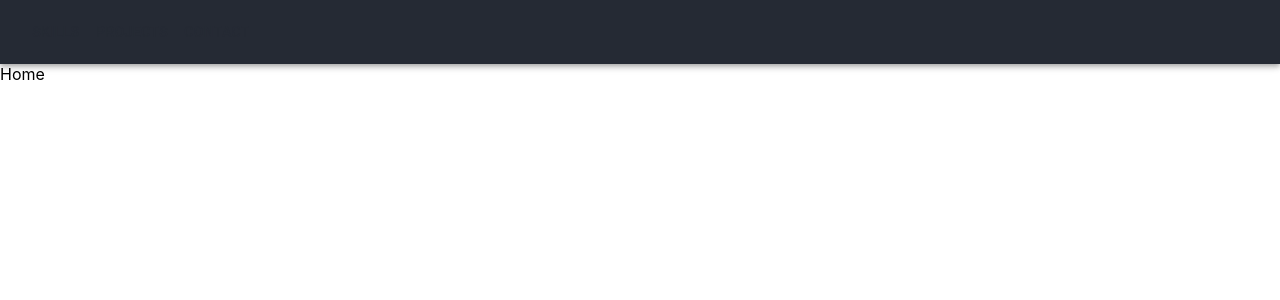
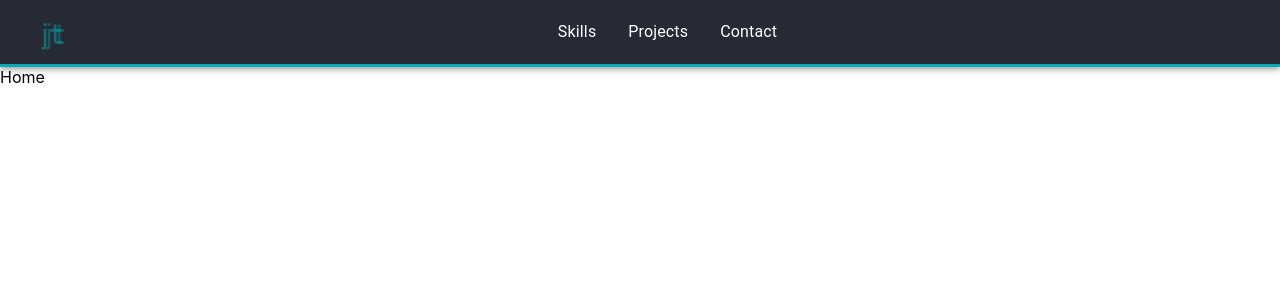
Before and after one commit to joycethh/portflio, a React (Create React App) app: page / in a window 1280 px wide. Shown: the top 300 px of the page. Built offline with nearby package versions, Linux system fonts and the light colour scheme.

Commit message:
complete web nav section

```diff
--- a/src/navbar/Navbar.js
+++ b/src/navbar/Navbar.js
@@ -1,28 +1,63 @@
 import React from "react";
 import { Link as LinkS } from "react-scroll";
 import {
+  styled,
   AppBar,
   Toolbar,
-  Button,
-  useTheme,
-  useMediaQuery,
-  IconButton,
-  Typography,
-  styled,
+  Box,
+  Drawer,
+  List,
+  ListItem,
+  ListItemText,
+  MenuItem,
 } from "@mui/material";
+import MenuIcon from "@mui/icons-material/Menu";
 
+import logo from "../images/jt.svg";
 const navItems = ["Skills", "Projects", "Contact"];
+
+const StyledAppBar = styled(AppBar)({
+  borderBottom: "3px solid #00ADB5",
+});
 
 const Navbar = () => {
   return (
     <div>
-      <AppBar position="sticky">
+      <StyledAppBar position="sticky">
         <Toolbar>
           {/* fix: logo to home */}
-
+          <LinkS
+            activeClass="active"
+            to="home"
+            spy={true}
+            smooth={true}
+            offset={-70}
+            duration={500}
+          >
+            <img
+              src={logo}
+              alt="Joyce Tang"
+              style={{ width: "55px", height: "55px" }}
+            />
+          </LinkS>
+          {/* mobile */}
+          <Box
+            sx={{
+              flexGrow: 1,
+              display: { xs: "flex", md: "none", justifyContent: "center" },
+            }}
+          ></Box>
+          {/* not mobile */}
+          <Box
+            sx={{
+              flexGrow: 1,
+              display: { xs: "none", md: "flex", justifyContent: "center" },
+            }}
+          >
             {navItems.map((item) => (
-            <Button key={item}>
+              <MenuItem key={item}>
                 <LinkS
+                  activeClass="active"
                   to={item.toLowerCase()}
                   spy={true}
                   smooth={true}
@@ -31,10 +66,11 @@ const Navbar = () => {
                 >
                   {item}
                 </LinkS>
-            </Button>
+              </MenuItem>
             ))}
+          </Box>
         </Toolbar>
-      </AppBar>
+      </StyledAppBar>
     </div>
   );
 };
```
Also changed, not shown: src/images/jt.svg (added). Lines whose indentation alone changed are shown as unchanged.
